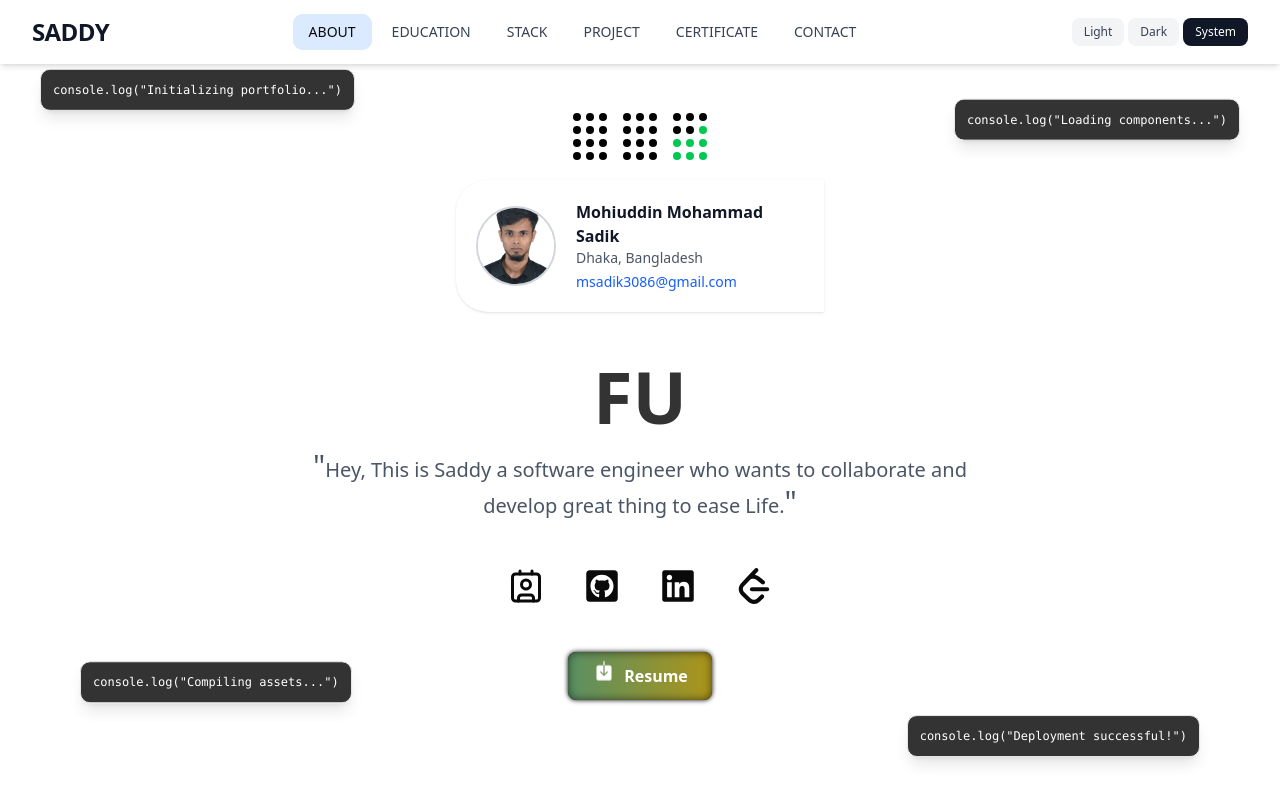
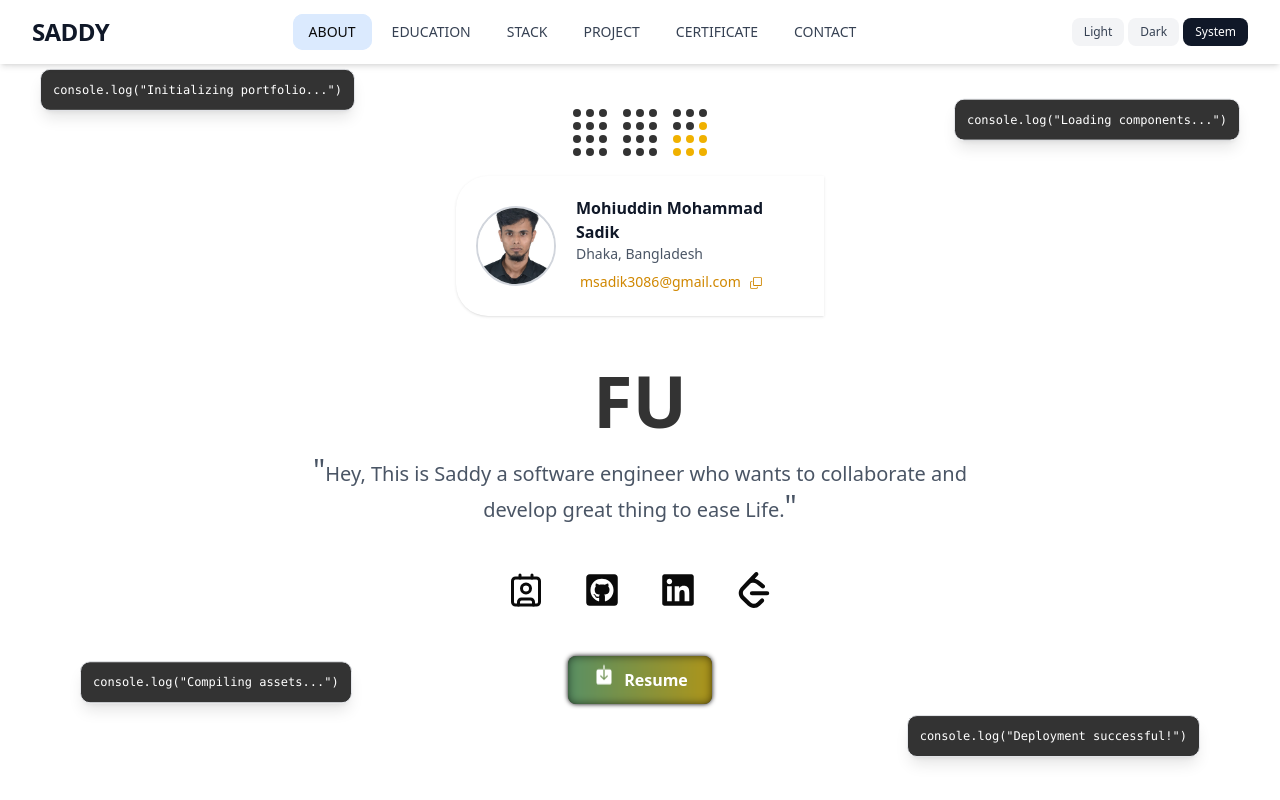
Before and after one commit to dksaddy/msadik, a Next.js app: page / in a window 1280 px wide. Shown: the top 800 px of the page. Built offline with nearby package versions, Linux system fonts and the light colour scheme.

Commit message:
More Consistency

```diff
--- a/app/components/Hero.jsx
+++ b/app/components/Hero.jsx
@@ -59,7 +59,7 @@ export default function Hero() {
           <MatrixClock />
 
           <div className="rounded-lg p-2 max-w-sm w-full mx-auto">
-            <div className="flex items-center space-x-5 shadow-sm rounded-l-4xl p-5 dark:border">
+            <div className="flex items-center space-x-5 shadow-sm rounded-l-4xl p-5 dark:border bg-background">
 
               <div className="w-16 h-16 md:w-20 md:h-20 rounded-full overflow-hidden flex-shrink-0 border-2 border-gray-300">
                 <img
@@ -75,7 +75,7 @@ export default function Hero() {
                   Mohiuddin Mohammad Sadik
                 </h3>
                 <p className="text-gray-600 text-xs md:text-sm mb-1 dark:text-foreground">Dhaka, Bangladesh</p>
-                <EmailCopy hero={true} />
+                <EmailCopy />
               </div>
             </div>
           </div>
--- a/app/components/Project.jsx
+++ b/app/components/Project.jsx
@@ -60,11 +60,10 @@ export default function Projects() {
   rounded-full font-bold
   transition-all duration-300
   border cursor-pointer
-  ${
-    selectedCategory === category
-      ? "bg-orange-500 text-white hover:bg-gray-400 hover:text-black"
-      : "bg-yellow-200 dark:text-black hover:bg-gray-200 border-gray-300"
-  }
+  ${selectedCategory === category
+      ? "bg-yellow-400 text-black/80 hover:bg-gray-200 hover:text-black"
+      : "bg-yellow-200 dark:text-black hover:bg-gray-100"
+    }
 `;
 
 
--- a/app/helper/Clock.jsx
+++ b/app/helper/Clock.jsx
@@ -31,8 +31,8 @@ export default function MatrixClock() {
         {Array.from({ length: totalBoxes }).map((_, i) => {
           const isFilled = i < filledCount;
           const boxColor = isFilled
-            ? "bg-black dark:bg-white"
-            : "bg-green-500 dark:bg-green-500";
+            ? "bg-black/80 dark:bg-white/80"
+            : "bg-yellow-500 dark:bg-yellow-500";
 
           return (
             <div
--- a/app/helper/ContactMethods.jsx
+++ b/app/helper/ContactMethods.jsx
@@ -16,7 +16,7 @@ export default function EasyMethodMenu({ logLine }) {
   };
 
   return (
-    <div className="flex flex-wrap gap-3 mt-2">
+    <div className="flex flex-wrap justify-center gap-3 mt-2">
       {easyOptions.map((opt, idx) => (
         <button
           key={idx}
--- a/app/helper/EmailAddress.jsx
+++ b/app/helper/EmailAddress.jsx
@@ -1,13 +1,14 @@
 "use client"
 import { useState } from "react";
+import { GoCopy } from "react-icons/go";
+import { FaCheckDouble } from "react-icons/fa6";
 
-export default function EmailCopy({ hero }) {
+export default function EmailCopy() {
   const [copied, setCopied] = useState(false);
 
   const email = "msadik3086@gmail.com";
 
-  const styleFooter = "text-blue-600 hover:underline text-sm flex items-center justify-center md:justify-start space-x-2 cursor-pointer";
-  const styleHero = "text-blue-600 text-xs md:text-sm space-x-2 cursor-pointer";
+  const styleHero = "text-yellow-600 text-sm space-x-2 cursor-pointer flex p-1 font-medium";
 
   const handleCopy = () => {
     navigator.clipboard.writeText(email).then(() => {
@@ -19,26 +20,13 @@ export default function EmailCopy({ hero }) {
   return (
     <div
       onClick={handleCopy}
-      className={hero ? styleHero : styleFooter}
+      className={styleHero}
     >
-      {
-        !hero &&
-        <svg
-          className="w-4 h-4 text-gray-500"
-          fill="none"
-          stroke="currentColor"
-          viewBox="0 0 24 24"
-        >
-          <path
-            strokeLinecap="round"
-            strokeLinejoin="round"
-            strokeWidth="2"
-            d="M3 8l7.89 5.26a2 2 0 002.22 0L21 8M5 19h14a2 2 0 002-2V7a2 2 0 00-2-2H5a2 2 0 00-2 2v10a2 2 0 002 2z"
-          />
-        </svg>
-      }
       <span>{email}</span>
-      {copied && <span className="text-blue-600 text-xs font-bold">Copied!</span>}
+      {copied ?
+      <FaCheckDouble className="mt-1"/>
+      :
+      <GoCopy className="mt-1"/>}
     </div>
   );
 }
```
